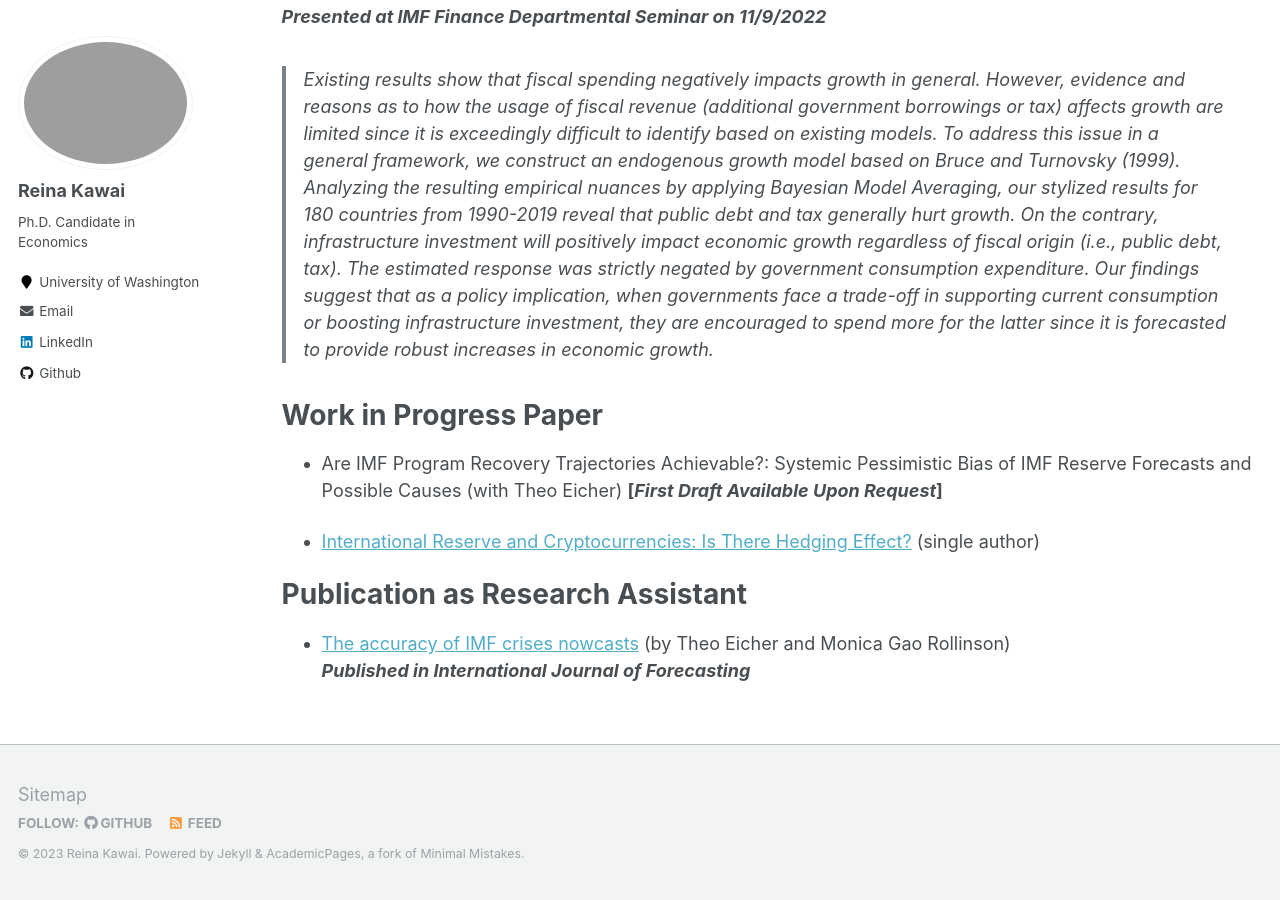
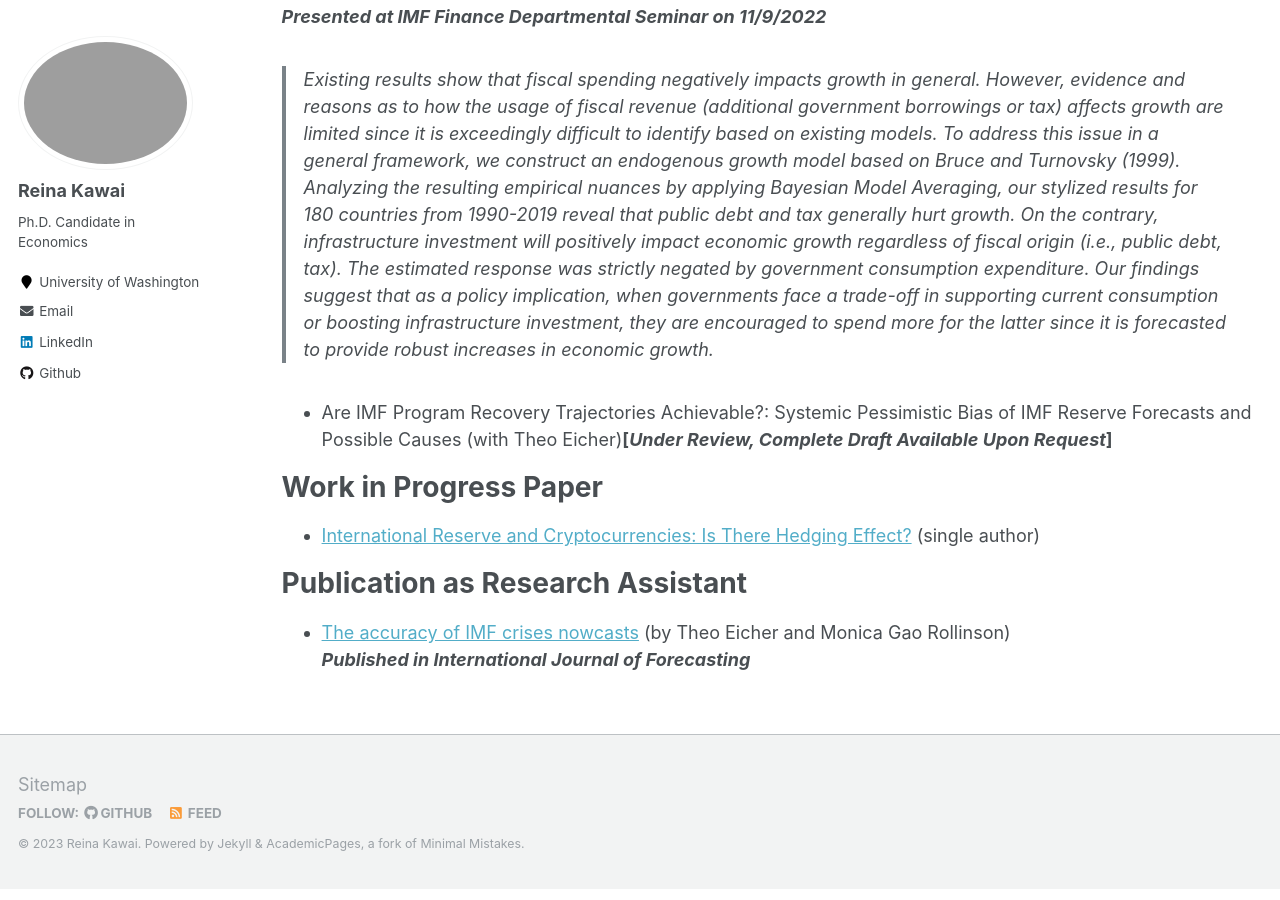
Before and after one commit to Reina-Kawai/Reina-Kawai.github.io, a Jekyll site: the page built from _pages/research.md, in a window 1280 px wide and 900 px high, scrolled down 1692 px. Built offline with Jekyll 4.4.1, drawn with Linux system fonts in a browser that asks for light colours.

Commit message:
Update research.md

```diff
--- a/_pages/research.md
+++ b/_pages/research.md
@@ -36,12 +36,10 @@ Expenditures](https://Reina-Kawai.github.io/files/Chapter3_Turnovsky_Project_082
 **_Presented at IMF Finance Departmental Seminar on 11/9/2022_**
 > Existing results show that fiscal spending negatively impacts growth in general. However, evidence and reasons as to how the usage of fiscal revenue (additional government borrowings or tax) affects growth are limited since it is exceedingly difficult to identify based on existing models. To address this issue in a general framework, we construct an endogenous growth model based on Bruce and Turnovsky (1999). Analyzing the resulting empirical nuances by applying Bayesian Model Averaging, our stylized results for 180 countries from 1990-2019 reveal that public debt and tax generally hurt growth. On the contrary, infrastructure investment will positively impact economic growth regardless of fiscal origin (i.e., public debt, tax). The estimated response was strictly negated by government consumption expenditure. Our findings suggest that as a policy implication, when governments face a trade-off in supporting current consumption or boosting infrastructure investment, they are encouraged to spend more for the latter since it is forecasted to provide robust increases in economic growth.
 
+* Are IMF Program Recovery Trajectories Achievable?: Systemic Pessimistic Bias of IMF Reserve Forecasts and Possible Causes (with Theo Eicher)**[_Under Review, Complete Draft Available Upon Request_]**
 
 Work in Progress Paper
 ===
-* Are IMF Program Recovery Trajectories Achievable?: Systemic
-Pessimistic Bias of IMF Reserve Forecasts and Possible Causes (with Theo Eicher) **[_First Draft Available Upon Request_]**
-
 * [International Reserve and Cryptocurrencies: Is There Hedging Effect?](https://Reina-Kawai.github.io/files/Crypto_Research_Draft.pdf) (single author)
 
 
```
